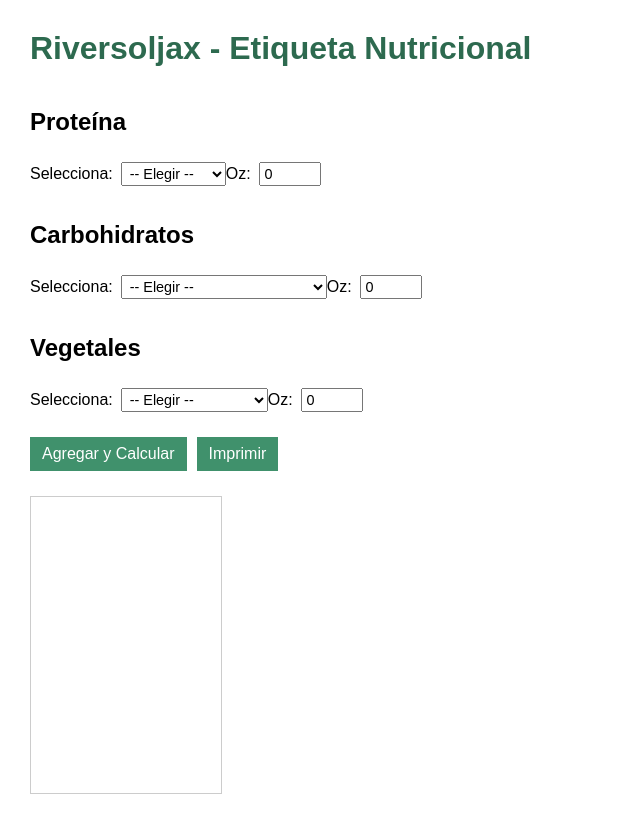
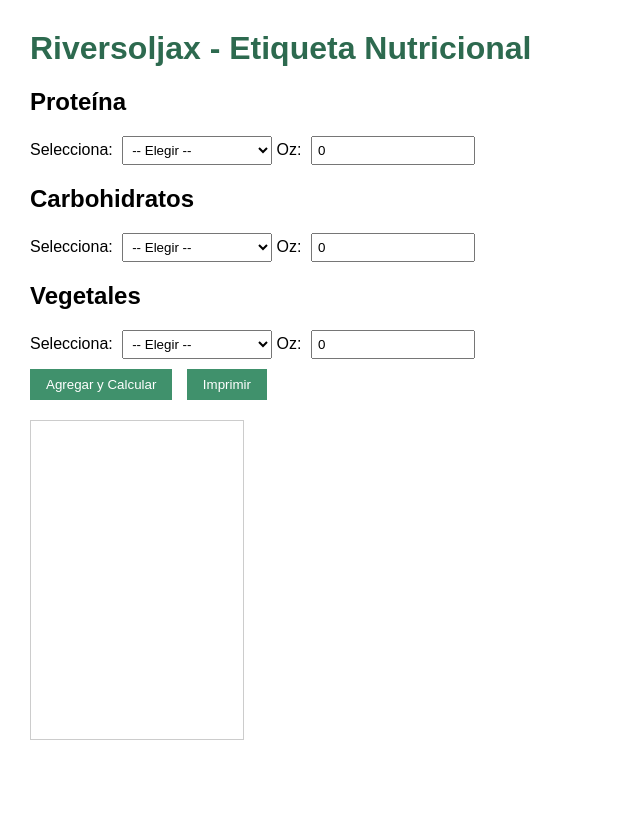
Before and after one commit to Chris6776-soli/riversoljaxfactlabel, a Flask app: page / in a window 1280 px wide. Shown: the whole page, without its empty margins (0-640 px from the left). After the commit the page ends 740 px from the top, so only its background shows below. Run offline with Flask 3, Linux system fonts and the light colour scheme.

Commit message:
4Update index.html

```diff
--- a/templates/index.html
+++ b/templates/index.html
@@ -1,7 +1,7 @@
 <!DOCTYPE html>
 <html lang="es">
 <head>
-  <meta charset="UTF-8" />
+  <meta charset="UTF-8">
   <title>Riversoljax - Etiqueta Nutricional</title>
   <style>
     body {
@@ -11,77 +11,52 @@
     h1 {
       color: #2d6a4f;
     }
-    form {
-      display: flex;
-      flex-direction: column;
-      max-width: 250px; /* keep form a bit wider for inputs */
+    .section {
       margin-bottom: 10px;
     }
-    .section {
-      margin-bottom: 15px;
-      display: flex;
-      flex-direction: column;
-    }
     label {
-      display: flex;
-      justify-content: space-between;
-      align-items: center;
-      margin-top: 6px;
+      display: block;
+      margin-bottom: 8px;
     }
     select, input[type="number"] {
-      margin-left: 8px;
-      font-size: 0.9rem;
-      padding: 2px 4px;
+      width: 150px;
+      padding: 5px;
+      margin-left: 5px;
     }
-    input[type="number"] {
-      width: 50px;
+    .button-row {
+      margin-top: 10px;
     }
-    button {
-      margin-top: 10px;
-      padding: 8px 12px;
+    .button-row button {
+      margin-right: 10px;
+      padding: 8px 16px;
       background-color: #40916c;
       color: white;
       border: none;
       cursor: pointer;
-      font-size: 1rem;
-      width: fit-content;
     }
-    #buttons-container {
-      display: flex;
-      gap: 10px;
-      margin-bottom: 15px;
-      flex-wrap: wrap;
+    #result {
+      margin-top: 20px;
+      border: 1px solid #ccc;
+      padding: 10px;
+      width: 2in;
+      height: 3.1in;
+      font-size: 12px;
     }
-
-    #result {
-      width: 192px; /* 2 inches at 96dpi */
-      height: 298px; /* 3.1 inches approx */
-      border: 1px solid #ccc;
-      padding: 6px 8px;
-      box-sizing: border-box;
-      font-size: 0.8rem;
-      color: #000;
-      background: #fff;
-      display: flex;
-      flex-direction: column;
-      align-items: center;
+    #result img {
+      height: 60px;
+      display: block;
+      margin: 0 auto 10px auto;
+    }
+    #result h2 {
+      font-size: 14px;
+      text-align: left;
+      margin: 0 0 5px 0;
+      white-space: nowrap;
+    }
+    #result p {
+      margin: 4px 0;
       text-align: left;
     }
-    #result img {
-      height: 80px;
-      margin-bottom: 8px;
-      display: block;
-      margin-left: auto;
-      margin-right: auto;
-    }
-    #result p, #result h2 {
-      margin: 3px 0;
-      line-height: 1.1;
-    }
-    #result button {
-      display: none; /* hide print button in label */
-    }
-
     @media print {
       body * {
         visibility: hidden;
@@ -93,10 +68,6 @@
         position: absolute;
         top: 0;
         left: 0;
-        width: 192px;
-        height: 298px;
-        border: none;
-        padding: 4px 6px;
       }
     }
   </style>
@@ -117,8 +88,7 @@
           <option value="tilapia">Tilapia</option>
           <option value="camarones">Camarones</option>
         </select>
-        Oz:
-        <input type="number" name="proteina_gramos" min="0" value="0" />
+        Oz: <input type="number" name="proteina_gramos" min="0" value="0">
       </label>
     </div>
 
@@ -136,8 +106,7 @@
           <option value="quinoa">Quinoa</option>
           <option value="coliflor">Coliflor</option>
         </select>
-        Oz:
-        <input type="number" name="carbohidrato_gramos" min="0" value="0" />
+        Oz: <input type="number" name="carbohidrato_gramos" min="0" value="0">
       </label>
     </div>
 
@@ -155,12 +124,11 @@
           <option value="pepino">Pepino</option>
           <option value="green_beans">Green Beans</option>
         </select>
-        Oz:
-        <input type="number" name="vegetal_gramos" min="0" value="0" />
+        Oz: <input type="number" name="vegetal_gramos" min="0" value="0">
       </label>
     </div>
 
-    <div id="buttons-container">
+    <div class="button-row">
       <button type="submit">Agregar y Calcular</button>
       <button type="button" onclick="window.print()">Imprimir</button>
     </div>
@@ -168,7 +136,7 @@
 
   <div id="result">
     {% if etiqueta %}
-      <img src="/static/logo.png" alt="Riversoljax Logo" />
+      <img src="/static/logo.png" alt="Riversoljax Logo">
       {% if resumen %}
         <p><strong>Plato:</strong> {{ resumen }}</p>
       {% endif %}
```
